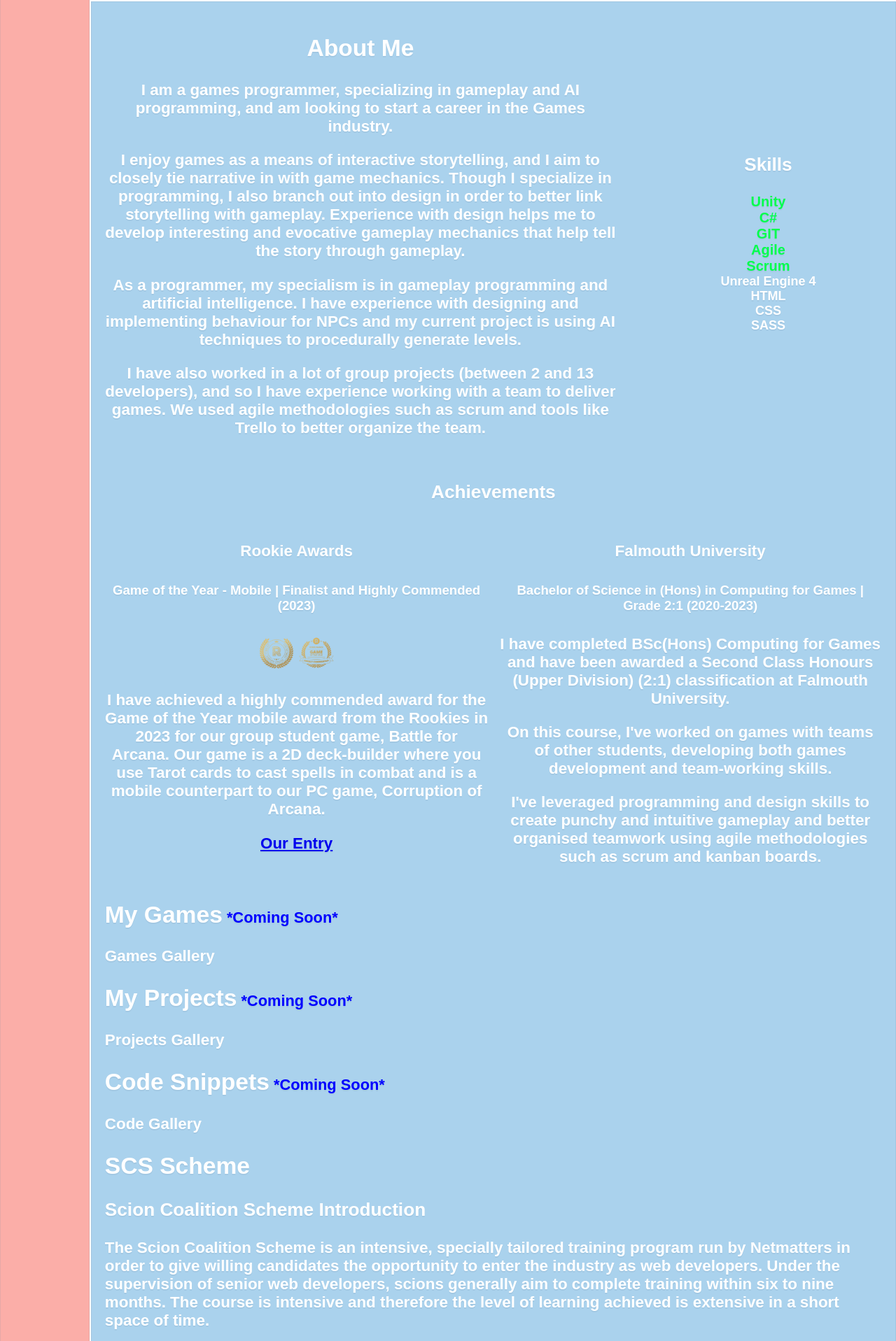
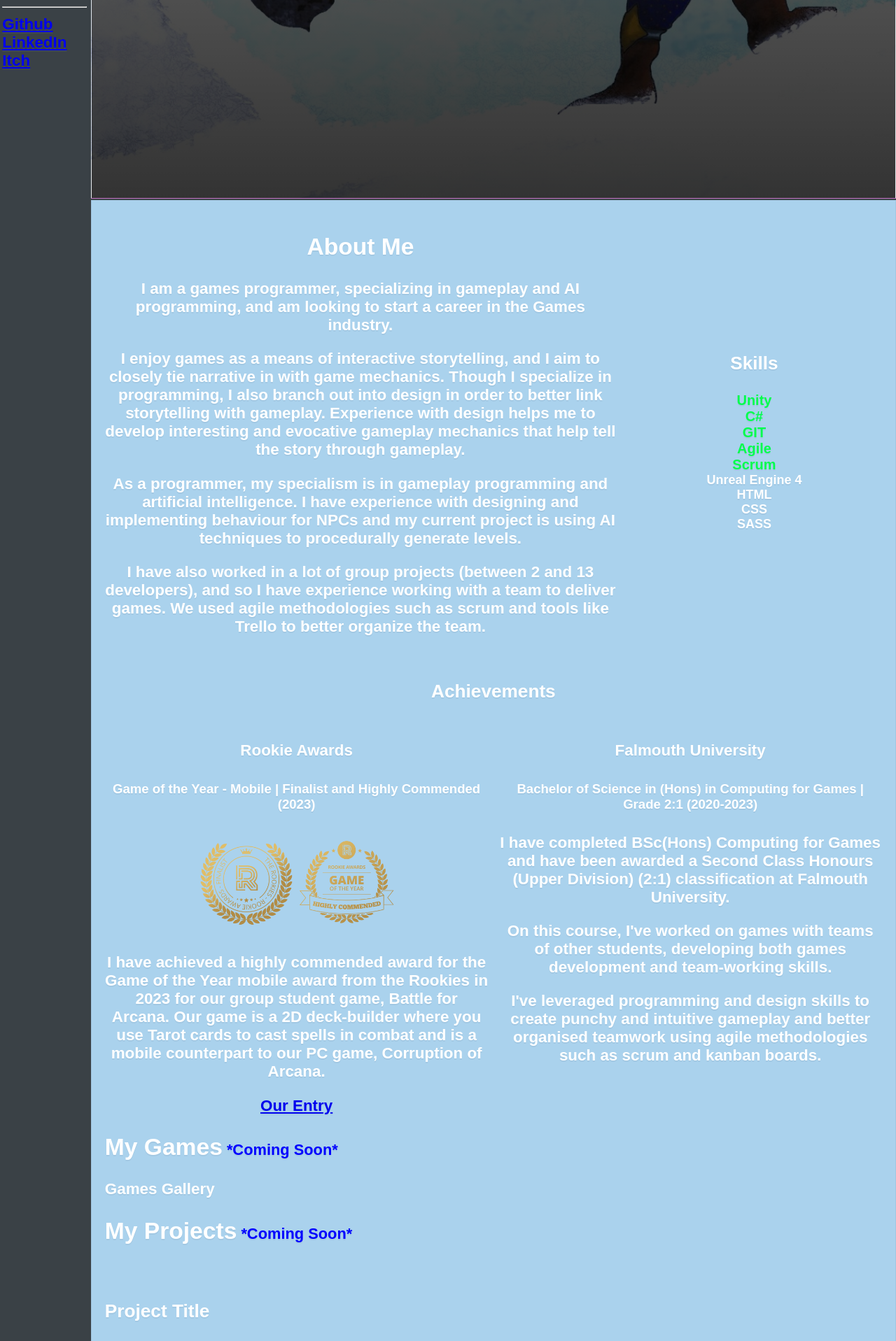
Before and after one commit to andrewscott02/Portfolio, a PHP site: page / in a window 1280 px wide. Shown: the part 516-2433 px from the top of the page at 70% size. Run offline with PHP 8.4, Linux system fonts and the light colour scheme.

Commit message:
Content and Styling -Removed hero image video temporarily -Made hero image scale to screen height -Styling for header and navigation panel (sticky, background colours and button styling)

```diff
--- a/css/application.css
+++ b/css/application.css
@@ -49,6 +49,7 @@
 }
 
 body {
+  background-color: #3a4146;
   font-size: 1.4em;
   font-family: "Varela Round", sans-serif;
   font-weight: bold;
@@ -61,18 +62,6 @@ body {
   text-shadow: 0 2px 0 rgba(110, 133, 156, 0.12);
   padding: 0.85em;
   border: solid 1px rgba(110, 133, 156, 0.15);
-}
-
-#Navigation-Mobile {
-  background-color: #fbaea8;
-}
-
-nav {
-  background-color: #fbaea8;
-}
-
-#HeroImage {
-  background-color: #d470cc;
 }
 
 main {
@@ -154,11 +143,12 @@ a[target=_blank]::after {
   text-align: center;
 }
 .achievement img {
-  max-width: 50px;
+  max-width: 25%;
 }
 
 #Skills {
   margin: auto;
+  padding: 0;
 }
 
 .skill {
@@ -175,18 +165,29 @@ a[target=_blank]::after {
 /* ========================================================== */
 /* Header */
 /* ========================================================== */
+#Header {
+  z-index: 1;
+  position: sticky;
+  top: 0vh;
+  align-self: start;
+  padding: 0.15em;
+  border: 0;
+}
+
 header {
-  padding: 0.15em !important;
-  background-color: #3f8abf;
+  background-color: #3a4146;
 }
 
 .profilepic-lnk {
+  display: block;
   width: 100%;
   height: 100%;
   min-height: 75px;
+  margin: auto;
 }
 
 .profilepic-img {
+  display: block;
   border-radius: 50%;
   width: 100%;
   max-width: 65px;
@@ -203,12 +204,30 @@ header {
 /* Hero Image */
 /* ========================================================== */
 #HeroImage {
+  height: 100vh;
   padding: 0;
-  background: linear-gradient(rgba(0, 0, 0, 0.5), rgba(0, 0, 0, 0.5)), url("../Images/Banner_edited.jpg") no-repeat;
-  background-position: center;
+  background: linear-gradient(rgba(0, 0, 0, 0.5), rgba(0, 0, 0, 0.8)), url("../Images/Banner_edited.jpg") no-repeat;
+  background-position: 85% center;
   background-repeat: no-repeat;
   background-size: cover;
   position: relative;
+}
+#HeroImage:hover {
+  background: linear-gradient(rgba(0, 0, 0, 0), rgba(0, 0, 0, 0.4)), url("../Images/Banner_edited.jpg") no-repeat;
+  background-position: 85% center;
+  background-repeat: no-repeat;
+  background-size: cover;
+  position: relative;
+}
+#HeroImage:hover .hero-text {
+  opacity: 0.2;
+}
+#HeroImage:hover iframe {
+  filter: brightness(1) blur(0) contrast(100%);
+}
+
+#HeroImage {
+  background-color: #d470cc;
 }
 
 .heroElements {
@@ -232,6 +251,7 @@ header {
   top: 100%;
 }
 .background-video iframe {
+  filter: brightness(0.6) blur(3px) contrast(80%);
   position: absolute;
   top: 50%;
   left: 50%;
@@ -246,7 +266,6 @@ header {
   top: 100%;
   height: 100%;
   width: 100%;
-  background-color: rgba(0, 0, 0, 0.5);
 }
 .hero-text h1 {
   position: relative;
@@ -265,6 +284,31 @@ header {
 /* =====================================
    Navigation
 ======================================== */
+#Navigation {
+  z-index: 1;
+  position: sticky;
+  top: 150px;
+  align-self: start;
+  padding: 0.15em;
+  border: 0;
+}
+
+.nav-btn {
+  display: block;
+  width: 100%;
+  padding: 5px 0;
+  color: white;
+  text-decoration: none;
+  text-align: center;
+}
+.nav-btn:hover {
+  background-color: #0f4063;
+}
+
+.nav-btn:not(:last-child) {
+  margin-bottom: 10px;
+}
+
 /* ========================================================== */
 /* Component Imports */
 /* ========================================================== */
@@ -272,7 +316,7 @@ header {
    Grid Layout
 ======================================== */
 .container {
-  height: 100vh;
+  height: auto;
   display: grid;
   grid-template-columns: 2fr 1fr;
   grid-template-rows: auto auto minmax(400px, 5fr);
@@ -282,7 +326,7 @@ header {
 }
 @media screen and (min-width: 768px) {
   .container {
-    grid-template-columns: minmax(75px, 1fr) minmax(200px, 9fr);
+    grid-template-columns: minmax(125px, 1fr) minmax(200px, 9fr);
     grid-template-rows: auto minmax(400px, 5fr);
     grid-template-areas: "header hero-image" "nav hero-image" "nav main" "nav aside" "footer footer";
   }
--- a/index.html
+++ b/index.html
@@ -9,7 +9,7 @@
 <body>
     <div class="container">
         <header id="Header">
-            <a href="#" class="profilepic-lnk">
+            <a href="index.html" class="profilepic-lnk">
                 <img class="profilepic-img" src="Images\Banner Character.jpg">
             </a>
         </header>
@@ -17,21 +17,31 @@
             <a href="#" class="nav-btn">Nav Btn</a>
         </div>
         <nav id="Navigation" class="brk-m-g">
-            <a href="#" class="nav-btn">About Me</a>
-            <a href="#" class="nav-btn">Games</a>
-            <a href="#" class="nav-btn">Projects</a>
-            <a href="#" class="nav-btn">Code Snippets</a>
-            <a href="#" class="nav-btn">SCS Scheme</a>
-            <a href="#" class="nav-btn">Contact</a>
+            <a href="#About" class="nav-btn">About Me</a>
+            <hr>
+            <a href="#Games" class="nav-btn">Games</a>
+            <a href="#Projects" class="nav-btn">Projects</a>
+            <a href="#CodeSnippets" class="nav-btn">Code Snippets</a>
+            <hr>
+            <a href="#SCS" class="nav-btn">SCS Scheme</a>
+            <hr>
+            <a href="#Contact" class="nav-btn">Contact</a>
+            <hr>
+            <div class="socials">
+                <a href="#" class="social-btn">Github</a>
+                <a href="#" class="social-btn">LinkedIn</a>
+                <a href="#" class="social-btn">Itch</a>
+            </a>
         </nav>
         <div id="HeroImage">
             <div class="heroElements">
-                <div class="background-video">
+                <!-- Implement Video Later and remove view height in #HeroImage-->
+                <!-- <div class="background-video">
                     <iframe src="https://streamable.com/e/gd6a05?autoplay=1&muted=1&nocontrols=1"></iframe>
-                </div>
+                </div> -->
                 <div class="hero-text">
-                    <h1>Andrew Scott</h1>
-                    <p>Games Programmer and Web Developer</p>
+                    <h1>My Name is Andrew Scott</h1>
+                    <p>I'm a Games Programmer and Web Developer</p>
                 </div>
             </div>
         </div>
@@ -103,7 +113,14 @@
             </div>
             <div id="Projects">
                 <h2 class="comingsoon">My Projects</h2>
-                <p>Projects Gallery</p>
+                <div class="project-collection">
+                    <div class="project">
+                        <img scr="">
+                        <h3>Project Title</h3>
+                        <p>Project description goes here</p>
+                        <a href="#" class="btn-project">View Project</a>
+                    </div>
+                </div>
             </div>
             <div id="CodeSnippets">
                 <h2 class="comingsoon">Code Snippets</h2>
@@ -148,8 +165,23 @@
         </main>
         <aside id="Aside">
             <div id="Contact">
-                <h3 class="comingsoon">Get In Touch</h3>
-                <p>Form Elements Here</p>
+                <form action="index.html" method="post">
+                    <h3 class="comingsoon">Get In Touch</h3>
+                    <fieldset>
+                        <label for="name" class="required">Your Name:</label>
+                        <input type="text" id="name" name="user_name">
+
+                        <label for="email" class="required">Email:</label>
+                        <input type="email" id="email" name="user_email">
+
+                        <label for="subject" class="required">Subject:</label>
+                        <input type="subject" id="subject" name="user_subject">
+
+                        <label for="message" class="required">Message:</label>
+                        <input type="message" id="message" name="user_message">
+                    </fieldset>
+                    <button type="submit">Submit</button>
+                </form>
             </div>
         </aside>
         <footer id="Footer">
--- a/scss/base/_base.scss
+++ b/scss/base/_base.scss
@@ -9,6 +9,7 @@
 
 body
 {
+    background-color: $color-secondary;
 	font-size: 1.4em;
 	font-family: 'Varela Round', sans-serif;
     font-weight: bold;
@@ -22,21 +23,6 @@ body
     text-shadow: 0 2px 0 rgba(110,133,156,0.12);
     padding: 0.85em;
     border: solid 1px rgba(110,133,156,0.15);
-}
-
-#Navigation-Mobile
-{
-    background-color: #fbaea8;
-}
-
-nav
-{
-    background-color: #fbaea8;
-}
-
-#HeroImage
-{
-    background-color: #d470cc;
 }
 
 main
--- a/scss/base/_variables.scss
+++ b/scss/base/_variables.scss
@@ -7,3 +7,6 @@ $brk-s          :"screen and (min-width: 576px)";
 $brk-m          :"screen and (min-width: 768px)";
 $brk-l          :"screen and (min-width: 992px)";
 $brk-xl         :"screen and (min-width: 1200px)";
+
+$color-primary: #0f4063;
+$color-secondary: #3a4146;
--- a/scss/components/_grid.scss
+++ b/scss/components/_grid.scss
@@ -20,7 +20,7 @@
 
 .container
 {
-    height: 100vh;
+    height: auto;
     display: grid;
     grid-template-columns: 2fr 1fr;
     grid-template-rows: auto auto minmax(400px, 5fr);
@@ -36,7 +36,7 @@
 
     @media #{$brk-m}
     {
-        grid-template-columns: minmax(75px, 1fr) minmax(200px, 9fr);
+        grid-template-columns: minmax(125px, 1fr) minmax(200px, 9fr);
         grid-template-rows: auto minmax(400px, 5fr);
         grid-template-areas:
             "header hero-image"
--- a/scss/layout/_about.scss
+++ b/scss/layout/_about.scss
@@ -71,14 +71,14 @@
 
     img
     {
-        max-width: 50px;
+        max-width: 25%;
     }
 }
 
 #Skills
 {
     margin: auto;
-    //text-align: center;
+    padding: 0;
 }
 
 .skill
--- a/scss/layout/_header.scss
+++ b/scss/layout/_header.scss
@@ -2,25 +2,40 @@
 /* Header */
 /* ========================================================== */
 
+#Header
+{
+    z-index: 1;
+    position: sticky;
+    top:0vh;
+    align-self: start;
+
+    padding: 0.15em;
+    border: 0;
+}
+
 header
 {
-    padding: 0.15em !important;
-    background-color: #3f8abf;
+    background-color: $color-secondary;
 }
 
 .profilepic-lnk
 {
+    display: block;
     width: 100%;
     height: 100%;
     min-height: 75px;
+
+    margin: auto;
 }
 
 .profilepic-img
 {
+    display: block;
     border-radius: 50%;
     width: 100%;
     max-width: 65px;
     height: auto;
+
     margin: auto;
 
     @media #{$brk-m}
--- a/scss/layout/_heroimage.scss
+++ b/scss/layout/_heroimage.scss
@@ -4,13 +4,38 @@
 
 #HeroImage
 {
+    height: 100vh; //Temp, remove later
     padding: 0;
-    background: linear-gradient(rgba(0, 0, 0, 0.5), rgba(0, 0, 0, 0.5)), url("../Images/Banner_edited.jpg") no-repeat;
+    background: linear-gradient(rgba(0, 0, 0, 0.5), rgba(0, 0, 0, 0.8)), url("../Images/Banner_edited.jpg") no-repeat;
 
-    background-position: center;
+    background-position: 85% center;
     background-repeat: no-repeat;
     background-size: cover;
     position: relative;
+
+    &:hover
+    {
+        background: linear-gradient(rgba(0, 0, 0, 0), rgba(0, 0, 0, 0.4)), url("../Images/Banner_edited.jpg") no-repeat;
+        background-position: 85% center;
+        background-repeat: no-repeat;
+        background-size: cover;
+        position: relative;
+
+        .hero-text
+        {
+            opacity: 0.2;
+        }
+
+        iframe
+        {
+            filter: brightness(1) blur(0) contrast(100%);
+        }
+    }
+}
+
+#HeroImage
+{
+    background-color: #d470cc;
 }
 
 .heroElements
@@ -40,6 +65,8 @@
 
     iframe
     {
+        filter: brightness(0.6) blur(3px) contrast(80%);
+
         position: absolute;
         top: 50%;
         left: 50%;
@@ -56,7 +83,6 @@
     top: 100%;
     height: 100%;
     width: 100%;
-    background-color: rgba(0, 0, 0, 0.5);
 
     h1
     {
--- a/scss/layout/_nav.scss
+++ b/scss/layout/_nav.scss
@@ -1,3 +1,36 @@
 /* =====================================
    Navigation
 ======================================== */
+
+#Navigation
+{
+    z-index: 1;
+    position: sticky;
+    top: 150px;
+    align-self: start;
+
+    padding: 0.15em;
+    border: 0;
+}
+
+.nav-btn
+{
+    display: block;
+    width: 100%;
+    padding: 5px 0;
+
+    color: white;
+    text-decoration: none;
+    text-align: center;
+
+    &:hover
+    {
+        //color: black;
+        background-color: $color-primary;
+    }
+}
+
+.nav-btn:not(:last-child)
+{
+    margin-bottom: 10px;
+}
```
Also changed, not shown: 1 other file.
